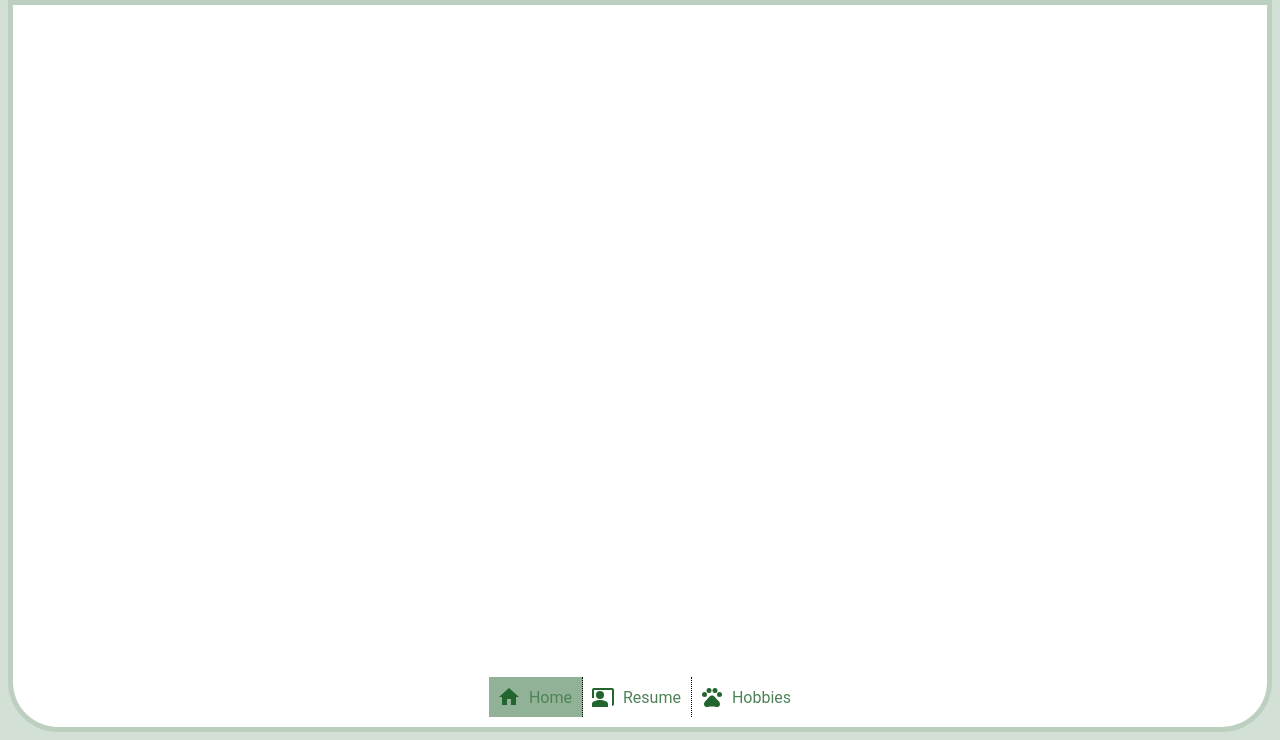
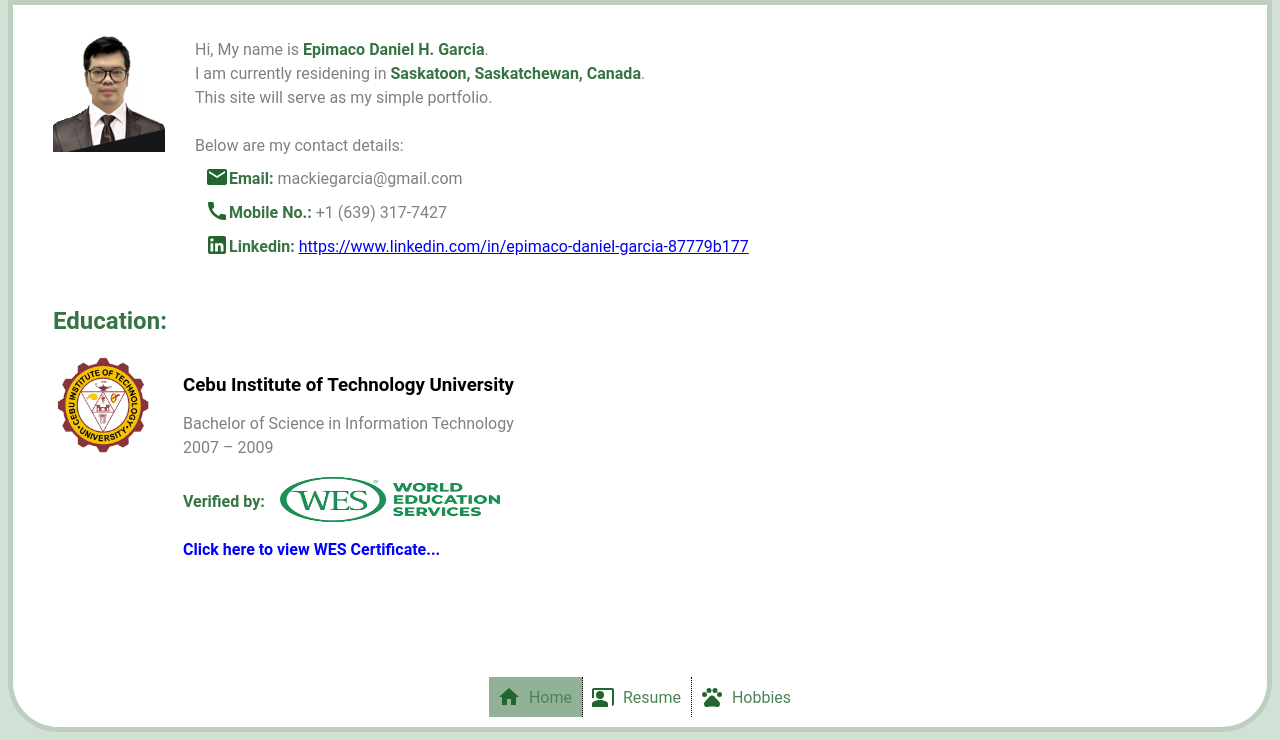
Before and after one commit to mackieGarcia17/mackie-portfolio, a React app: page / in a window 1280 px wide. Shown: the part 73-813 px from the top of the page. Built offline with nearby package versions, Linux system fonts and the light colour scheme.

Commit message:
portfolio

```diff
--- a/public/index.html
+++ b/public/index.html
@@ -2,6 +2,7 @@
 <html lang="en">
     <head>
         <meta charset="utf-8" />
+        <link rel="icon" href="%PUBLIC_URL%/favicon.ico" />
         <meta name="viewport" content="width=device-width, initial-scale=1" />
         <meta name="theme-color" content="#000000" />
         <meta name="description" content="Web site created using create-react-app" />
--- a/src/Components/Bio/Bio.jsx
+++ b/src/Components/Bio/Bio.jsx
@@ -1,4 +1,4 @@
-import React, { useState, useEffect } from 'react'
+import React from 'react'
 import './Bio.scss'
 import biodata from '../../Data/biodata.json'
 import EmailIcon from '@mui/icons-material/Email'
@@ -6,11 +6,11 @@ import CallIcon from '@mui/icons-material/Call'
 import LinkedInIcon from '@mui/icons-material/LinkedIn'
 
 const Bio = (props) => {
-    const mackieImgUrl = 'images/mackie.png'
+    const mackieImgUrl = '/images/mackie.png'
     const citImgUrl = 'images/cit.png'
     const wesImgUrl = 'images/wes.png'
     const wesCertUrl = 'certificates/wes_cert.pdf'
-    console.log('mk oie:', biodata)
+
     return (
         <div className="bio">
             <div className="bio__about-me">
--- a/src/Components/Content/Content.jsx
+++ b/src/Components/Content/Content.jsx
@@ -1,20 +1,16 @@
-import React, { useState, useEffect } from 'react'
+import React from 'react'
 import './Content.scss'
 import Bio from '../Bio/Bio'
 import Resume from '../Resume/Resume'
 import Hobbies from '../Hobbies/Hobbies'
-import { HashRouter, Route, Routes } from 'react-router-dom'
 
 const Content = (props) => {
+    const { page } = props
     return (
         <div className="content">
-            <HashRouter>
-                <Routes>
-                    <Route exact path="/mackie-portfolio/gago/" element={<Bio />} />
-                    {/* <Route exact path="/resume" element={<Resume />} />
-                    <Route exact path="/hobbies" element={<Hobbies />} /> */}
-                </Routes>
-            </HashRouter>
+            {page === 'home' && <Bio />}
+            {page === 'resume' && <Resume />}
+            {page === 'hobbies ' && <Hobbies />}
         </div>
     )
 }
--- a/src/Components/Footer/Footer.jsx
+++ b/src/Components/Footer/Footer.jsx
@@ -7,28 +7,12 @@ import CalculateIcon from '@mui/icons-material/Calculate'
 import PetsIcon from '@mui/icons-material/Pets'
 
 const Footer = (props) => {
-    const [page, setPage] = useState('')
-
-    useEffect(() => {
-        const url = window.location.href.split('/')
-        const p = url[url.length - 1]
-        if (p.length === 0) {
-            setPage('home')
-        } else {
-            setPage(p)
-        }
-    }, [])
+    const { page, setPage } = props
 
     const onMenuItemClick = (p) => {
         setPage(p)
-        if (p === 'home') {
-            window.location.replace('/')
-        } else {
-            console.log('mk wiwi:', window.location)
-            // window.location.replace(`/mackie-portfolio/${p}`)
-        }
     }
-    console.log('mk pages:', page)
+
     return (
         <div className="footer">
             <div className="footer__content">
--- a/src/Components/Main/Main.jsx
+++ b/src/Components/Main/Main.jsx
@@ -5,11 +5,13 @@ import Footer from '../Footer/Footer'
 import Content from '../Content/Content'
 
 const Main = (props) => {
+    const [page, setPage] = useState('home')
+
     return (
         <div className="main">
             <Header />
-            <Content />
-            <Footer />
+            <Content page={page} />
+            <Footer page={page} setPage={setPage} />
         </div>
     )
 }
--- a/src/Components/Resume/Resume.jsx
+++ b/src/Components/Resume/Resume.jsx
@@ -18,7 +18,6 @@ const Resume = (props) => {
     const handleClose = () => setOpen(false)
 
     const onSelectSection = (section) => {
-        console.log('mk section:', section)
         setResumeSection(section.toLowerCase())
         setOpen(false)
     }
```
